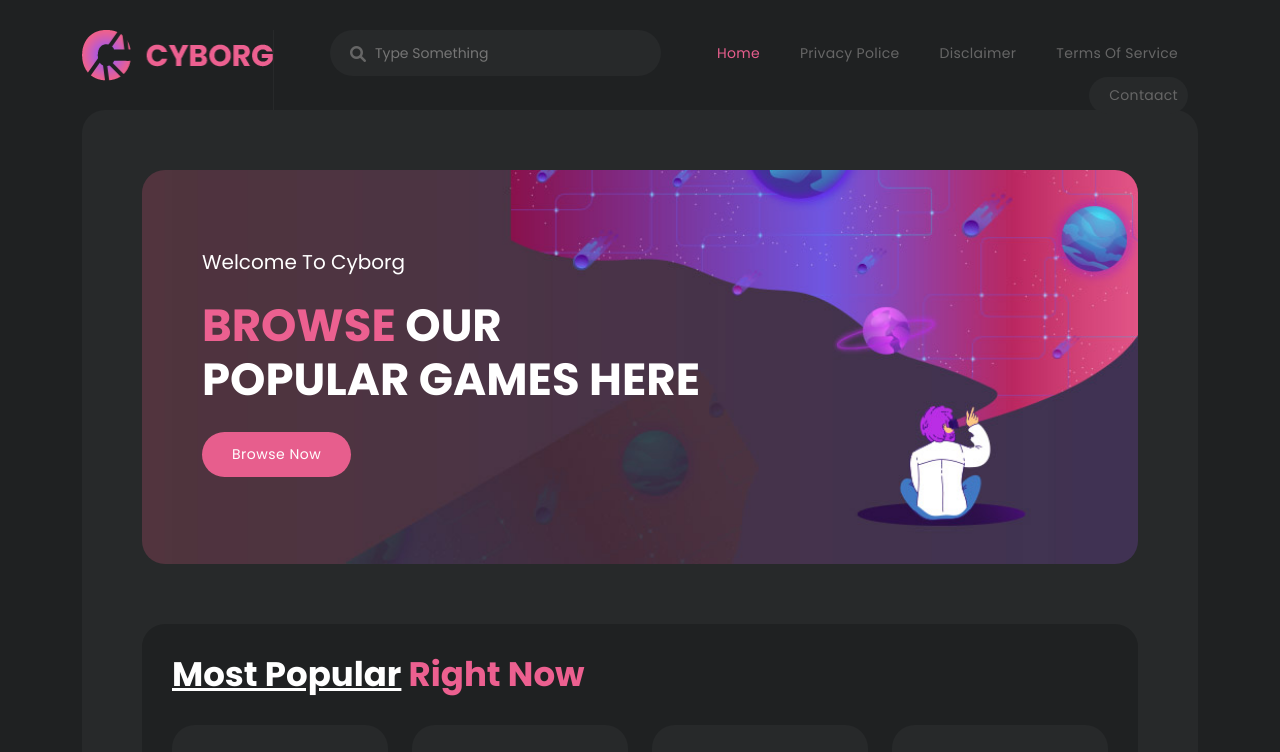
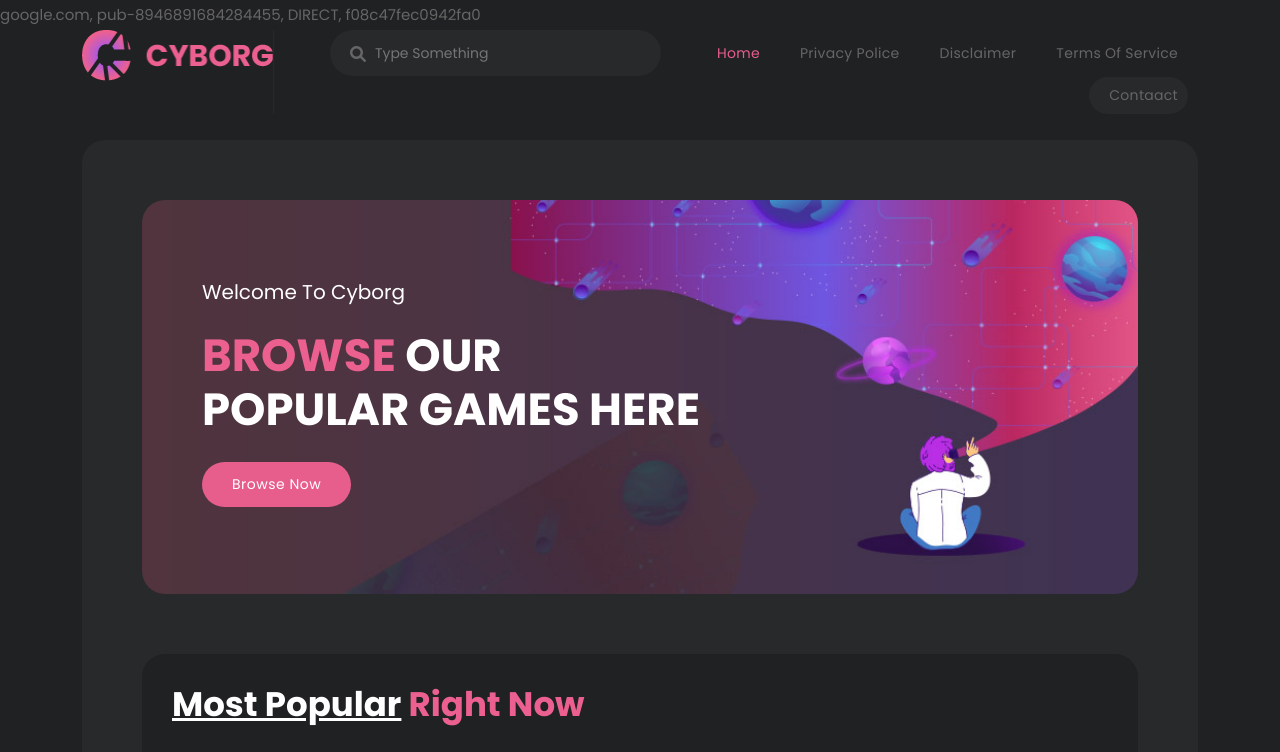
Before and after one commit to grandielblood/freeworkonline.biz.id, a plain HTML site: page index.html in a window 1280 px wide. Shown: the top 752 px of the page. Drawn offline with nearby package versions, Linux system fonts and the light colour scheme.

Commit message:
Update index.html

```diff
--- a/index.html
+++ b/index.html
@@ -7,7 +7,7 @@
     <meta name="viewport" content="width=device-width, initial-scale=1, shrink-to-fit=no">
 
     <link href="https://fonts.googleapis.com/css2?family=Poppins:wght@100;200;300;400;500;600;700;800;900&display=swap" rel="stylesheet">
-
+<p>google.com, pub-8946891684284455, DIRECT, f08c47fec0942fa0</p>
     <title>Cyborg - Awesome HTML5 Template</title>
 
     <!-- Bootstrap core CSS -->
```
